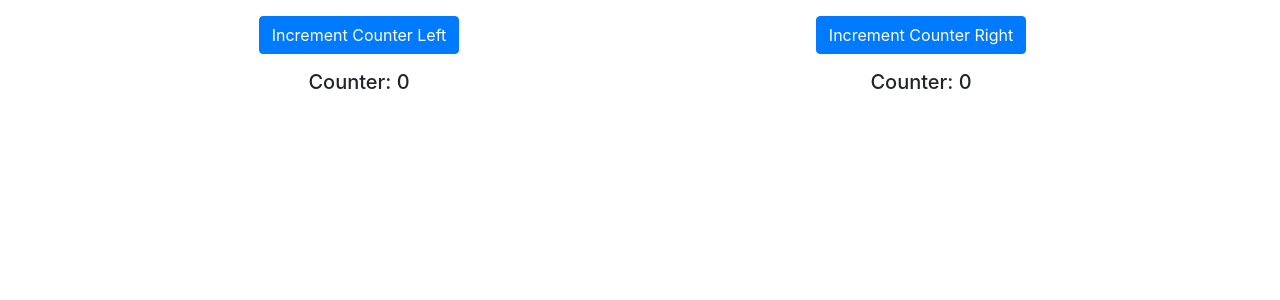
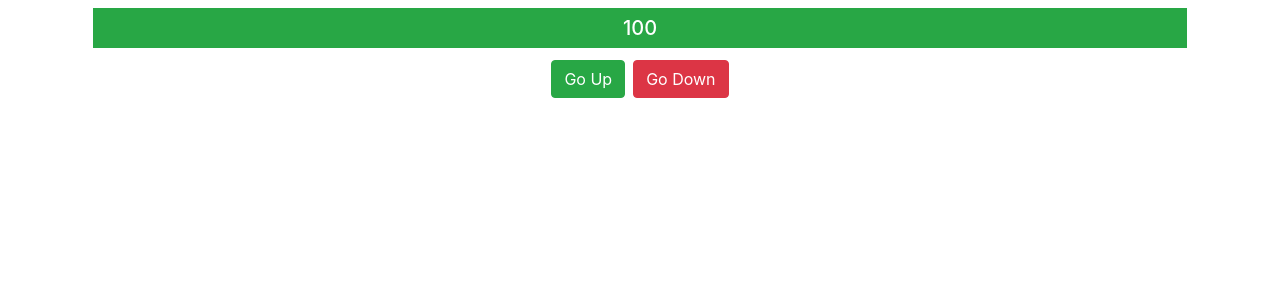
Before and after one commit to ndminh1307js/pro-react-16, a React (Create React App) app in the folder Chapter-13/lifecycle/: page / in a window 1280 px wide. Shown: the top 300 px of the page. Built offline with nearby package versions, Linux system fonts and the light colour scheme.

Commit message:
Setting State Data from Prop Values

```diff
--- a/Chapter-13/lifecycle/src/App.js
+++ b/Chapter-13/lifecycle/src/App.js
@@ -1,45 +1,35 @@
 import React, { Component } from 'react';
-import { Message } from './Message';
-// import { List } from './List';
-// import { ExternalCounter } from './ExternalCounter';
-// import { HooksMessage } from './HooksMessage';
+// import { Message } from './Message';
+import { DirectionDisplay } from './DirectionDisplay';
 
 export default class App extends Component {
 	constructor(props) {
 		super(props);
 		this.state = {
-			counterLeft: 0,
-			counterRight: 0,
+			counter: 100,
 		};
 	}
 
-	incrementCounter = counter => {
-		if (counter === 'left') {
-			this.setState({ counterLeft: this.state.counterLeft + 1 });
-		} else {
-			this.setState({ counterRight: this.state.counterRight + 1 });
-		}
+	changeCounter = val => {
+		this.setState({ counter: this.state.counter + val });
 	};
 
 	render() {
 		console.log('Render App Component');
 		return (
 			<div className='container text-center'>
-				<div className='row p-2'>
-					<div className='col-6'>
-						<Message
-							message={`Counter: ${this.state.counterLeft}`}
-							callback={() => this.incrementCounter('left')}
-							text='Increment Counter Left'
-						/>
-					</div>
-					<div className='col-6'>
-						<Message
-							message={`Counter: ${this.state.counterRight}`}
-							callback={() => this.incrementCounter('right')}
-							text='Increment Counter Right'
-						/>
-					</div>
+				<DirectionDisplay value={this.state.counter} />
+				<div className='text-center'>
+					<button
+						className='btn btn-success m-1'
+						onClick={() => this.changeCounter(1)}>
+						Go Up
+					</button>
+					<button
+						className='btn btn-danger m-1'
+						onClick={() => this.changeCounter(-1)}>
+						Go Down
+					</button>
 				</div>
 			</div>
 		);
--- /dev/null
+++ b/Chapter-13/lifecycle/src/DirectionDisplay.js
@@ -0,0 +1,33 @@
+import React, { Component } from 'react';
+
+export class DirectionDisplay extends Component {
+	constructor(props) {
+		super(props);
+		this.state = {
+			direction: 'up',
+			lastValue: 0,
+		};
+	}
+
+	getClasses() {
+		return (
+			(this.state.direction === 'up' ? 'bg-success' : 'bg-danger') +
+			' text-white text-center p-2 m-2'
+		);
+	}
+
+	render() {
+		return <h5 className={this.getClasses()}>{this.props.value}</h5>;
+	}
+
+	static getDerivedStateFromProps(props, state) {
+		console.log('getDerivedStateFromProps DirectionDisplay Component invoked');
+		if (props.value !== state.lastValue) {
+			return {
+				lastValue: props.value,
+				direction: state.lastValue > props.value ? 'down' : 'up',
+			};
+		}
+		return state;
+	}
+}
```
